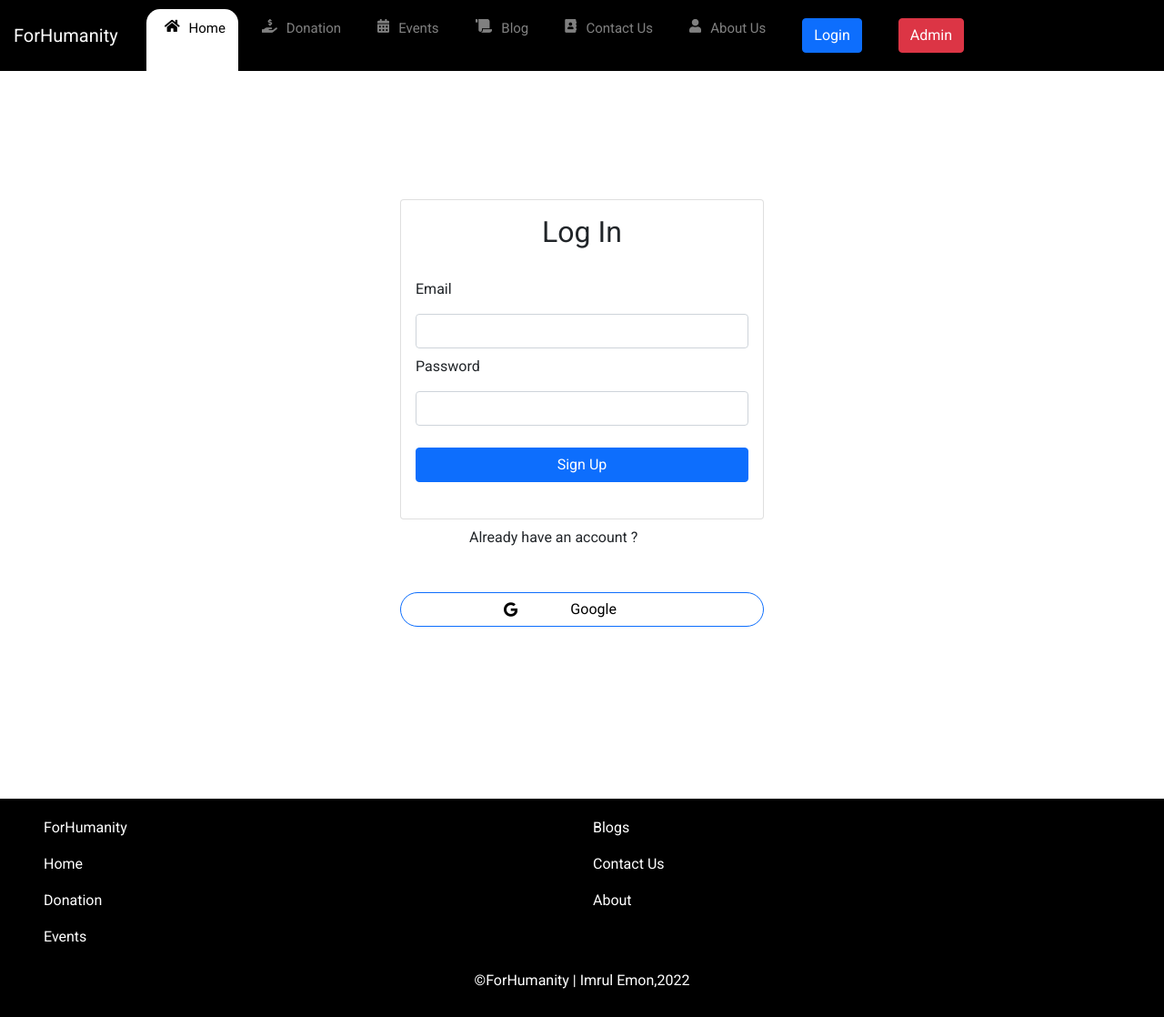
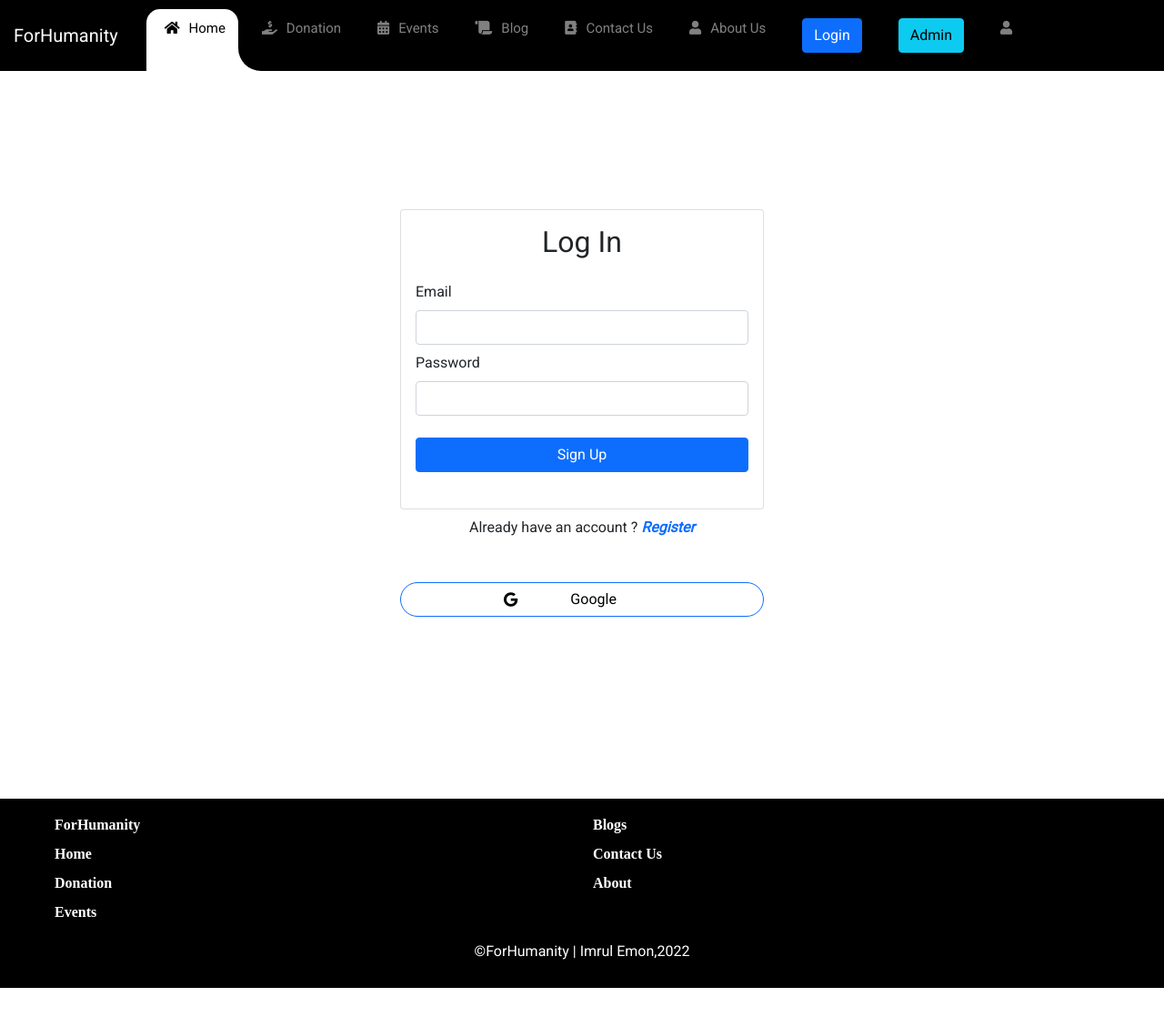
Before and after one commit to ImrulEmon/ForHumanity, a React (Create React App) app in the folder client/: page /login in a window 1280 px wide. Shown: the whole page at 91% size. After the commit the page ends 1086 px from the top, so only its background shows below. Built offline with nearby package versions, Linux system fonts and the light colour scheme; no server answers.

Commit message:
useAuth context,nav user conditional log out

```diff
--- a/client/src/App.js
+++ b/client/src/App.js
@@ -4,7 +4,7 @@ import {
   Route,
  Routes
 } from 'react-router-dom';
-import './custom-style.css';
+// import './custom-style.css';
 
 import Home from './pages/Home/Home';
 import About  from './pages/About/About';
@@ -19,10 +19,12 @@ import Admin from './pages/Admin/Admin';
 import Error404 from './pages/Error404/Error404';
 import Event from './components/Card/Event';
 import Footer from './components/Footer/Footer';
+import AuthProvider from './hooks/AuthProvider';
 // import Home from './pages/Home/Home';
 
 const App = () => {
   return (
+    <AuthProvider>
    <Router>
    <Navbar></Navbar>
     <main>
@@ -49,9 +51,11 @@ const App = () => {
 
         <Route path='*' element={<Error404 />}></Route>
       </Routes>
+      <Footer></Footer>
     </main>
-    <Footer></Footer>
+
    </Router>
+   </AuthProvider>
   );
 }
 
--- a/client/src/components/Footer/Footer.js
+++ b/client/src/components/Footer/Footer.js
@@ -5,10 +5,10 @@ import "./footer.css";
 const Footer = () => {
   return (
     <div
-      className="row footer px-5"
+      className="container-fluid mx-auto row footer px-5"
       style={{ background: "black", color: "white", textAlign: "left" }}
     >
-      <div className="col-12 col-md-6 col-lg-6 col-xl-6">
+      <div className="fa col-12 col-md-6 col-lg-6 col-xl-6">
         <p>ForHumanity</p>
         <p>
           <NavLink to="/">Home</NavLink>
@@ -20,7 +20,7 @@ const Footer = () => {
           <NavLink to="/events">Events</NavLink>
         </p>
       </div>
-      <div className="col-12 col-md-6 col-lg-6 col-xl-6">
+      <div className="fa col-12 col-md-6 col-lg-6 col-xl-6">
         <p>
           <NavLink to="/blogs">Blogs</NavLink>
         </p>
--- a/client/src/components/Footer/footer.css
+++ b/client/src/components/Footer/footer.css
@@ -1,11 +1,12 @@
 .footer{
     padding: 20px 0;
+    overflow-x: hidden;
 }
-a{
+.fa a{
     text-decoration: none;
     color: white;
 }
-a:hover{
+.fa a:hover{
     color: white;
     cursor: pointer;
 }
--- a/client/src/components/Navbar/Navbar.js
+++ b/client/src/components/Navbar/Navbar.js
@@ -3,6 +3,7 @@ import "./Navbar.css";
 import { NavLink } from "react-router-dom";
 import $ from "jquery";
 import useFirebase from "../../hooks/useFirebase";
+import useAuth from "../../hooks/useAuth";
 
 const Navbar = () => {
   function animation() {
@@ -42,6 +43,11 @@ const Navbar = () => {
       }, 500);
     });
   }, []);
+
+  const { user,logOut } = useAuth();
+
+  console.log(user)
+
   return (
     <nav className="navbar sticky-top navbar-expand-lg navbar-mainbg">
       <NavLink className="navbar-brand navbar-logo" to="/">
@@ -108,13 +114,26 @@ const Navbar = () => {
           </li>
 
           <li>
-            <NavLink to="/login">
+          {user?.displayName ? (
+                <NavLink to="/">
+                <button onClick={logOut} className="btn btn-danger">
+                  Log Out
+                </button>
+                </NavLink>
+              ) :
+            (<NavLink to="/login">
               <button className="btn btn-primary">Login</button>
-            </NavLink>
+            </NavLink>)}
           </li>
           <li>
             <NavLink to="/admin">
-              <button className="btn btn-danger">Admin</button>
+              <button className="btn btn-info">Admin</button>
+            </NavLink>
+          </li>
+
+          <li className="nav-item">
+            <NavLink className="nav-link" to="/about">
+              <i className="fas fa-user"></i>{user?.displayName}
             </NavLink>
           </li>
         </ul>
--- a/client/src/hooks/useFirebase.js
+++ b/client/src/hooks/useFirebase.js
@@ -1,44 +1,69 @@
-import { getAuth, GoogleAuthProvider,initializeAuth,signInWithPopup,signOut } from "firebase/auth";
-import { useState } from 'react'
+import {
+  getAuth,
+  GoogleAuthProvider,
+  initializeAuth,
+  signInWithPopup,
+  signOut,
+  onAuthStateChanged,
+} from "firebase/auth";
+import { useEffect, useState } from "react";
 import initializeAuthentication from "../components/Firebase/firebase.init";
 
 initializeAuthentication();
 
-const useFirebase=()=>{
-
+const useFirebase = () => {
   //===== hooks =====
-    const [user,setUser]= useState({});
+  const [user, setUser] = useState({});
+  const [isLoading, setIsLoading] = useState(true);
 
   // ===== auth and provider =====
+  const auth = getAuth();
   const googleProvider = new GoogleAuthProvider();
-    const auth = getAuth();
 
-    const signInUsingGoogle=()=>{
-        signInWithPopup(auth,googleProvider)
-        .then(result=>{
+
+  const signInUsingGoogle = () => {
+    setIsLoading(true);
+    signInWithPopup(auth, googleProvider)
+      .then((result) => {
         setUser(result.user);
-        }).catch(error=>{
-            console.log(`${error.code} : ${error.messages}`)
       })
+      .catch((error) => {
+        console.log(`${error.code} : ${error.messages}`);
+      });
+  };
+
+  useEffect(() => {
+    const unsubscribed = onAuthStateChanged(auth, (user) => {
+      if (user) {
+        setUser(user);
+      } else {
+        setUser({});
       }
+      setIsLoading(false);
+    });
+    return () => unsubscribed;
+  }, []);
 
-    const logOut=()=>{
-        signOut(auth).then(() => {
+  const logOut = () => {
+    signOut(auth)
+      .then(() => {
         setUser({});
-          }).catch((error) => {
+      })
+      .catch((error) => {
         const errorCode = error.code;
         const errorMessage = error.message;
-            console.log(`${errorCode} : ${errorMessage}`)
+        console.log(`${errorCode} : ${errorMessage}`);
       });
-    }
+  };
 
-    return{
+  return {
     signInUsingGoogle,
     user,
     setUser,
-        logOut
-    }
-
-}
+    logOut,
+    isLoading,
+    setIsLoading
+  };
+};
 
 export default useFirebase;
```
Also changed, not shown: client/src/components/PrivateRoute/PrivateRoute.js (added, +12 -0 lines). Lines whose indentation alone changed are shown as unchanged.
